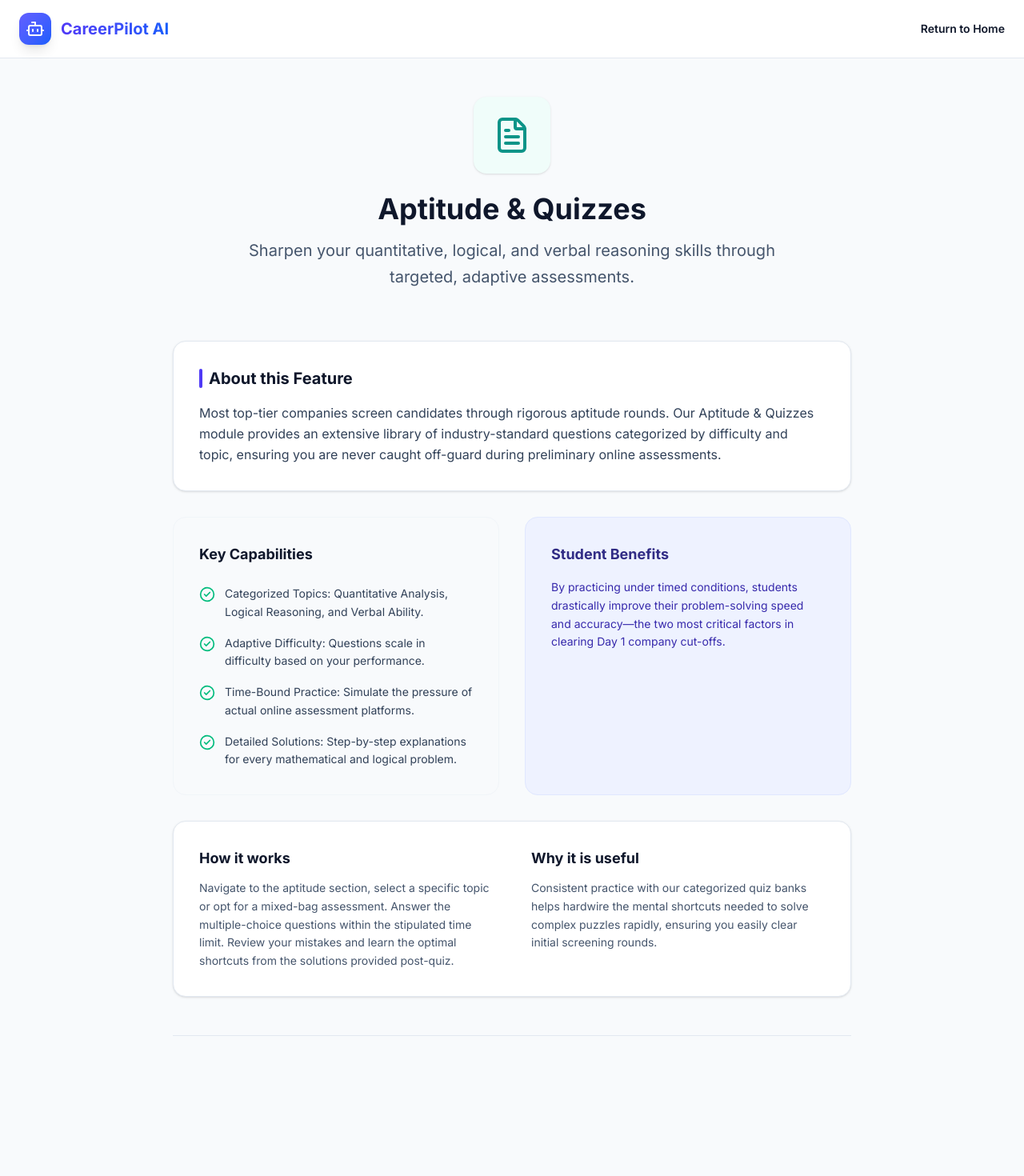
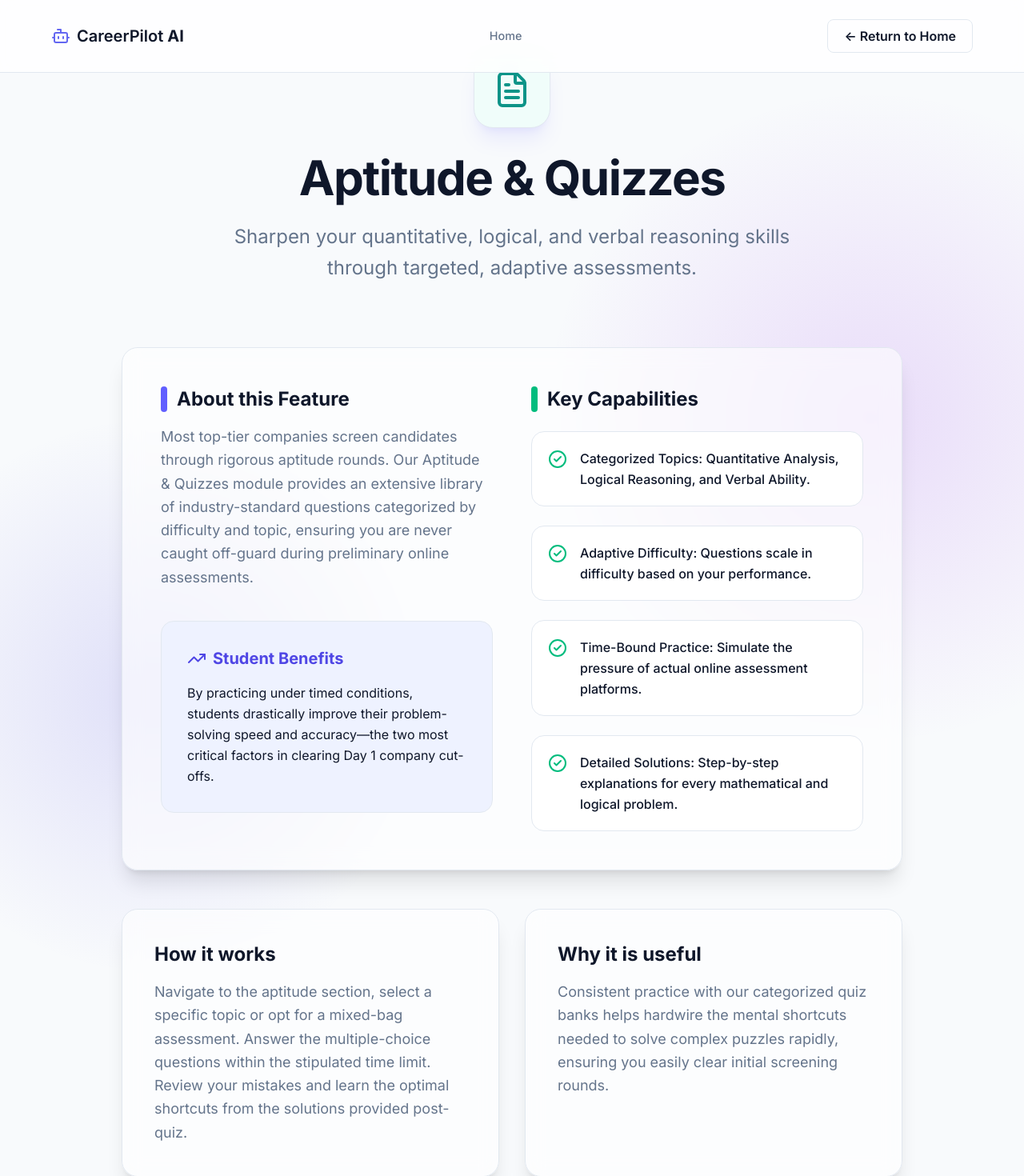
Before and after one commit to ruthraveni/CareerPilot_AI, a React app in the folder frontend/: page /feature/aptitude in a window 1280 px wide. Shown: the top 1470 px of the page at 80% size. Before the commit the page ends 1423 px from the top, so only its background shows below. Built offline with nearby package versions, Linux system fonts and the light colour scheme; the HTML template or start-up script is replaced by a standard one.

Commit message:
Revert "revert: revoke recent Landing.css and FeatureDetail.jsx styling changes"
This reverts commit e61634fd849c6ee03a3c8f556313c0d8346a18de.

```diff
--- a/frontend/src/pages/FeatureDetail.jsx
+++ b/frontend/src/pages/FeatureDetail.jsx
@@ -2,6 +2,7 @@ import React, { useMemo, useEffect } from 'react';
 import { useParams, Link, Navigate } from 'react-router-dom';
 import { Bot, FileText, Code2, TrendingUp, ArrowLeft, CheckCircle2 } from 'lucide-react';
 import '../styles/company.css';
+import './Landing.css';
 
 const FEATURE_DATA = {
   'interview-simulator': {
@@ -84,98 +85,114 @@ export default function FeatureDetail() {
   }
 
   return (
-    <div className="cp-page min-h-screen pb-20">
-      {/* Simple Header */}
-      <header className="bg-white border-b border-slate-200 py-4 px-6 flex items-center justify-between sticky top-0 z-50">
-        <div className="flex items-center gap-3">
-          <div className="w-10 h-10 rounded-xl bg-gradient-to-br from-indigo-500 to-blue-600 flex items-center justify-center shadow-lg">
-            <Bot size={24} color="white" />
+    <div className="landing-container transition-colors duration-300 pb-20">
+      {/* Navbar matching Landing style */}
+      <nav className="landing-nav">
+        <div className="nav-logo">
+          <Bot className="nav-icon" />
+          <span>CareerPilot <strong>AI</strong></span>
         </div>
-          <span className="text-xl font-bold bg-clip-text text-transparent bg-gradient-to-r from-indigo-600 to-blue-600">
-            CareerPilot AI
-          </span>
+        <div className="nav-links">
+          <Link to="/">Home</Link>
         </div>
+        <div className="nav-auth">
           <Link
             to="/"
-          className="text-sm font-semibold text-slate-600 hover:text-indigo-600 transition-colors"
+            className="nav-login"
           >
-          Return to Home
+            ← Return to Home
           </Link>
-      </header>
+        </div>
+      </nav>
 
-      <main className="max-w-4xl mx-auto px-6 pt-12">
+      <main className="max-w-5xl mx-auto px-6 pt-16">
 
-        {/* Feature Hero */}
-        <div className="text-center mb-16">
+        {/* Premium Hero Section */}
+        <div className="text-center mb-20 flex flex-col items-center">
           <div
-            className="w-24 h-24 mx-auto rounded-2xl flex items-center justify-center mb-6 shadow-sm"
-            style={{ background: feature.iconBg }}
+            className="w-24 h-24 rounded-3xl flex items-center justify-center mb-8 shadow-xl shadow-indigo-500/10"
+            style={{ background: feature.iconBg, border: '1px solid var(--cp-border)' }}
           >
             {feature.icon}
           </div>
-          <h1 className="text-4xl font-extrabold text-slate-900 mb-4">{feature.title}</h1>
-          <p className="text-xl text-slate-600 max-w-2xl mx-auto leading-relaxed">
+          <h1 className="text-5xl md:text-6xl font-extrabold mb-6 tracking-tight" style={{ color: 'var(--cp-text)' }}>
+            {feature.title}
+          </h1>
+          <p className="text-xl md:text-2xl max-w-3xl mx-auto leading-relaxed" style={{ color: 'var(--cp-text-muted)' }}>
             {feature.intro}
           </p>
         </div>
 
-        {/* Detailed Description */}
-        <div className="bg-white rounded-2xl p-8 shadow-sm border border-slate-200 mb-8">
-          <h2 className="text-xl font-bold text-slate-900 mb-4 flex items-center gap-2">
-            <div className="w-1 h-6 bg-indigo-600 rounded-full"></div>
+        {/* Glassmorphism Details Section */}
+        <div className="glass-card p-8 md:p-12 mb-12 transition-colors duration-300">
+          <div className="grid grid-cols-1 lg:grid-cols-2 gap-12">
+
+            {/* Left Column: About & Benefits */}
+            <div className="space-y-10">
+              <div>
+                <h2 className="text-2xl font-bold mb-4 flex items-center gap-3" style={{ color: 'var(--cp-text)' }}>
+                  <div className="w-2 h-8 bg-indigo-500 rounded-full"></div>
                   About this Feature
                 </h2>
-          <p className="text-slate-700 leading-relaxed">
+                <p className="text-lg leading-relaxed" style={{ color: 'var(--cp-text-muted)' }}>
                   {feature.description}
                 </p>
               </div>
 
-        {/* Key Features & Benefits Grid */}
-        <div className="grid grid-cols-1 md:grid-cols-2 gap-8 mb-8">
+              <div className="p-8 rounded-2xl border" style={{ backgroundColor: 'var(--cp-primary-light)', borderColor: 'var(--cp-border)' }}>
+                <h3 className="text-xl font-bold mb-4 flex items-center gap-2" style={{ color: 'var(--cp-primary)' }}>
+                  <TrendingUp size={24} />
+                  Student Benefits
+                </h3>
+                <p className="text-md leading-relaxed" style={{ color: 'var(--cp-text)' }}>
+                  {feature.benefits}
+                </p>
+              </div>
+            </div>
 
-          {/* Key Features */}
-          <div className="bg-slate-50 rounded-2xl p-8 border border-slate-100">
-            <h3 className="text-lg font-bold text-slate-900 mb-6">Key Capabilities</h3>
-            <ul className="space-y-4">
+            {/* Right Column: Key Features */}
+            <div>
+              <h2 className="text-2xl font-bold mb-6 flex items-center gap-3" style={{ color: 'var(--cp-text)' }}>
+                <div className="w-2 h-8 bg-emerald-500 rounded-full"></div>
+                Key Capabilities
+              </h2>
+              <ul className="space-y-6">
                 {feature.keyFeatures.map((kf, idx) => (
-                <li key={idx} className="flex items-start gap-3">
-                  <CheckCircle2 size={20} className="text-emerald-500 flex-shrink-0 mt-0.5" />
-                  <span className="text-slate-700 text-sm leading-relaxed">{kf}</span>
+                  <li key={idx} className="flex items-start gap-4 p-5 rounded-2xl border transition-all hover:-translate-y-1" style={{ backgroundColor: 'var(--cp-surface)', borderColor: 'var(--cp-border)' }}>
+                    <CheckCircle2 size={24} className="text-emerald-500 flex-shrink-0 mt-0.5" />
+                    <span className="text-md font-medium leading-relaxed" style={{ color: 'var(--cp-text)' }}>{kf}</span>
                   </li>
                 ))}
               </ul>
             </div>
 
-          {/* Benefits */}
-          <div className="bg-indigo-50 rounded-2xl p-8 border border-indigo-100">
-            <h3 className="text-lg font-bold text-indigo-900 mb-4">Student Benefits</h3>
-            <p className="text-indigo-800 text-sm leading-relaxed">
-              {feature.benefits}
+          </div>
+        </div>
+
+        {/* How It Works & Why Useful */}
+        <div className="grid grid-cols-1 md:grid-cols-2 gap-8 mb-20">
+          <div className="glass-card p-8 md:p-10">
+            <h3 className="text-2xl font-bold mb-4" style={{ color: 'var(--cp-text)' }}>How it works</h3>
+            <p className="text-lg leading-relaxed" style={{ color: 'var(--cp-text-muted)' }}>
+              {feature.howItWorks}
+            </p>
+          </div>
+          <div className="glass-card p-8 md:p-10">
+            <h3 className="text-2xl font-bold mb-4" style={{ color: 'var(--cp-text)' }}>Why it is useful</h3>
+            <p className="text-lg leading-relaxed" style={{ color: 'var(--cp-text-muted)' }}>
+              {feature.whyUseful}
             </p>
           </div>
         </div>
 
-        {/* How it Works & Why Useful */}
-        <div className="bg-white rounded-2xl p-8 shadow-sm border border-slate-200 mb-12">
-          <div className="grid grid-cols-1 md:grid-cols-2 gap-12">
-            <div>
-              <h3 className="text-lg font-bold text-slate-900 mb-3">How it works</h3>
-              <p className="text-slate-600 text-sm leading-relaxed">
-                {feature.howItWorks}
-              </p>
-            </div>
-            <div>
-              <h3 className="text-lg font-bold text-slate-900 mb-3">Why it is useful</h3>
-              <p className="text-slate-600 text-sm leading-relaxed">
-                {feature.whyUseful}
-              </p>
-            </div>
-          </div>
-        </div>
-
-        {/* Action Bottom */}
-        <div className="flex justify-center border-t border-slate-200 pt-12">
-
+        {/* Bottom CTA */}
+        <div className="flex justify-center pb-12">
+          <Link
+            to="/"
+            className="flex items-center gap-3 px-10 py-4 rounded-xl font-bold text-lg transition-all transform hover:-translate-y-1 shadow-xl text-white bg-indigo-600 hover:bg-indigo-700"
+          >
+            ← Return to Home
+          </Link>
         </div>
 
       </main>
--- a/frontend/src/pages/Landing.css
+++ b/frontend/src/pages/Landing.css
@@ -1,7 +1,7 @@
 /* Landing Page Dark Theme & Base Styles */
 .landing-container {
-  background-color: #0b0f19;
-  color: #f8fafc;
+  background-color: var(--cp-bg, #0b0f19);
+  color: var(--cp-text, #f8fafc);
   font-family: 'Inter', system-ui, -apple-system, sans-serif;
   min-height: 100vh;
   overflow-x: hidden;
@@ -17,12 +17,12 @@ a {
 
 /* Glassmorphism utility */
 .glass-card {
-  background: rgba(17, 24, 39, 0.6);
+  background: color-mix(in srgb, var(--cp-surface, #111827) 60%, transparent);
   backdrop-filter: blur(12px);
   -webkit-backdrop-filter: blur(12px);
-  border: 1px solid rgba(255, 255, 255, 0.08);
+  border: 1px solid var(--cp-border, rgba(255, 255, 255, 0.08));
   border-radius: 20px;
-  box-shadow: 0 25px 50px -12px rgba(0, 0, 0, 0.5);
+  box-shadow: var(--cp-shadow-hover, 0 25px 50px -12px rgba(0, 0, 0, 0.5));
 }
 
 /* Typography Enhancements */
@@ -43,9 +43,9 @@ a {
   left: 0;
   right: 0;
   z-index: 50;
-  background: rgba(11, 15, 25, 0.8);
+  background: color-mix(in srgb, var(--cp-surface, #0b0f19) 80%, transparent);
   backdrop-filter: blur(10px);
-  border-bottom: 1px solid rgba(255,255,255,0.05);
+  border-bottom: 1px solid var(--cp-border, rgba(255,255,255,0.05));
 }
 
 .nav-logo {
@@ -65,11 +65,11 @@ a {
   gap: 2rem;
   font-size: 0.9rem;
   font-weight: 500;
-  color: #cbd5e1;
+  color: var(--cp-text-muted, #cbd5e1);
 }
 
 .nav-links a:hover {
-  color: #fff;
+  color: var(--cp-text, #fff);
 }
 
 .nav-auth {
@@ -80,8 +80,8 @@ a {
 
 .nav-login {
   background: transparent;
-  color: #f8fafc;
-  border: 1px solid rgba(255,255,255,0.2);
+  color: var(--cp-text, #f8fafc);
+  border: 1px solid var(--cp-border, rgba(255,255,255,0.2));
   padding: 0.5rem 1.25rem;
   border-radius: 8px;
   font-weight: 600;
@@ -90,7 +90,7 @@ a {
 }
 
 .nav-login:hover {
-  background: rgba(255,255,255,0.1);
+  background: var(--cp-surface2, rgba(255,255,255,0.1));
 }
 
 .nav-signup {
```
Lines whose indentation alone changed are shown as unchanged.
